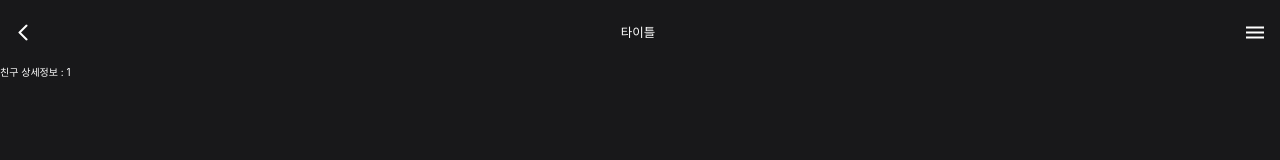
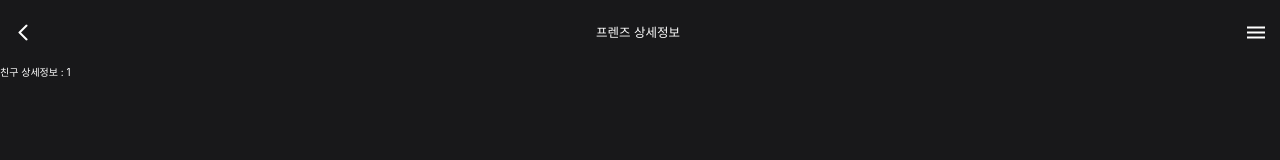
Before and after one commit to Fest-Friends/frontend, a Next.js app: page /friends/1 in a window 1280 px wide. Shown: the top 160 px of the page. Built offline with nearby package versions, Linux system fonts and the light colour scheme.

Commit message:
feat: 헤더 타이틀
- 동적, 정적 페이지 구분 (useParams)
- 페이지경로에따라 타이틀 반환하는 getTitleFromSlug사용

```diff
--- a/src/app/_component/ui/Header.tsx
+++ b/src/app/_component/ui/Header.tsx
@@ -1,11 +1,13 @@
 'use client';
 
-import { usePathname, useRouter } from 'next/navigation';
+import { useParams, usePathname, useRouter } from 'next/navigation';
 import Image from 'next/image';
 import Link from 'next/link';
+import { useState } from 'react';
+import { getTitleFromSlug } from '@/app/_constants/getTitleFromSlug';
 
 function headerType(pathname: string): string {
-  const logoHeader = ['/', '/consert'];
+  const logoHeader = ['/', '/concert'];
   if (logoHeader.includes(pathname)) {
     return 'logo';
   }
@@ -15,27 +17,43 @@ function headerType(pathname: string): string {
 export default function Header() {
   const pathname = usePathname();
   const router = useRouter();
+  const params = useParams();
+  const [isDynamic] = useState<boolean>(Object.keys(params).length !== 0);
   return (
-    <div className="flex w-full items-center justify-between px-5 h-[65px] fixed top-0">
+      <div className="fixed top-0 flex h-[65px] w-full items-center justify-between px-5">
         {headerType(pathname) === 'logo' && (
           <>
-        <Link href = '/'>
-          <Image width={94.79} height={25} alt="홈페이지로 이동" src="/image/logo.png" className='cursor-pointer'/>
+            <Link href="/">
+              <Image
+                width={94.79}
+                height={25}
+                alt="홈페이지로 이동"
+                src="/image/logo.png"
+                className="cursor-pointer"
+              />
             </Link>
           </>
         )}
         {headerType(pathname) === 'title' && (
           <>
-        <div onClick={() => {router.back()}}>
-          <Image width={20} height={20} alt="뒤로가기" src="/image/arrow_back.png" className='cursor-pointer'/>
+            <div
+              onClick={() => {
+                router.back();
+              }}
+            >
+              <Image
+                width={20}
+                height={20}
+                alt="뒤로가기"
+                src="/image/arrow_back.png"
+                className="cursor-pointer"
+              />
             </div>
-          <div className='md:text-xl'>
-          타이틀
-        </div>
+            <div className="md:text-xl">{getTitleFromSlug(pathname, isDynamic)}</div>
           </>
         )}
         {/* 추후 메뉴 디자인 만들어지면 메뉴 컴포넌트로 대체 */}
-      <Image width={24} height={24} alt = '메뉴' src = '/image/menu.png' className = 'cursor-pointer'/>
+        <Image width={24} height={24} alt="메뉴" src="/image/menu.png" className="cursor-pointer" />
       </div>
-  );
+    )
 }
--- /dev/null
+++ b/src/app/_constants/getTitleFromSlug.ts
@@ -0,0 +1,17 @@
+// // 타이틀 추출 함수수
+
+export function getTitleFromSlug(pathname: string, isDynamic: boolean) {
+  if (isDynamic) {
+    let title = '';
+    if (pathname.includes('concert')) title += '콘서트';
+    if (pathname.includes('friends')) title += '프렌즈';
+    title += ' 상세정보';
+    return title;
+  }
+  const titles: Record<string, string> = {
+    '/login': '로그인',
+    '/join': '회원 가입',
+    '/friends': '프렌즈 구하기',
+  };
+  return titles[pathname] || 'Default Title';
+}
```
Lines whose indentation alone changed are shown as unchanged.
